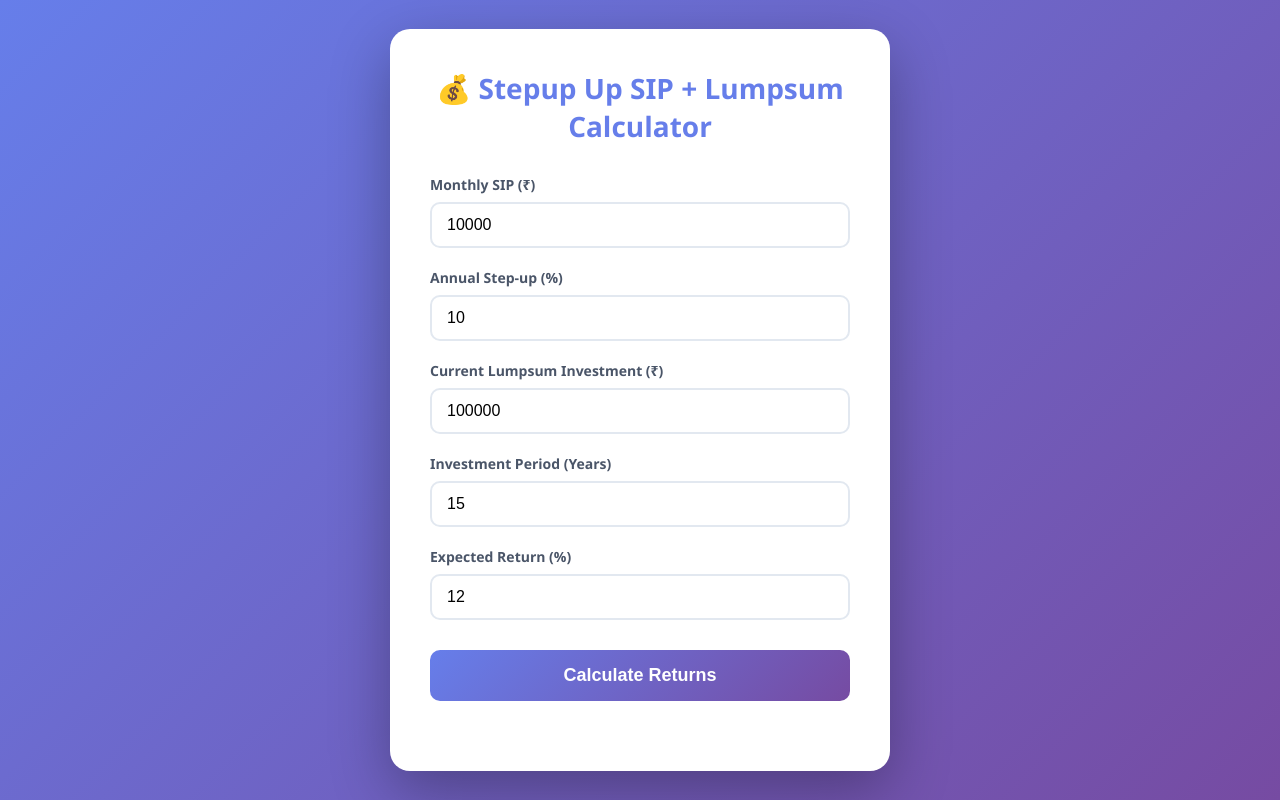
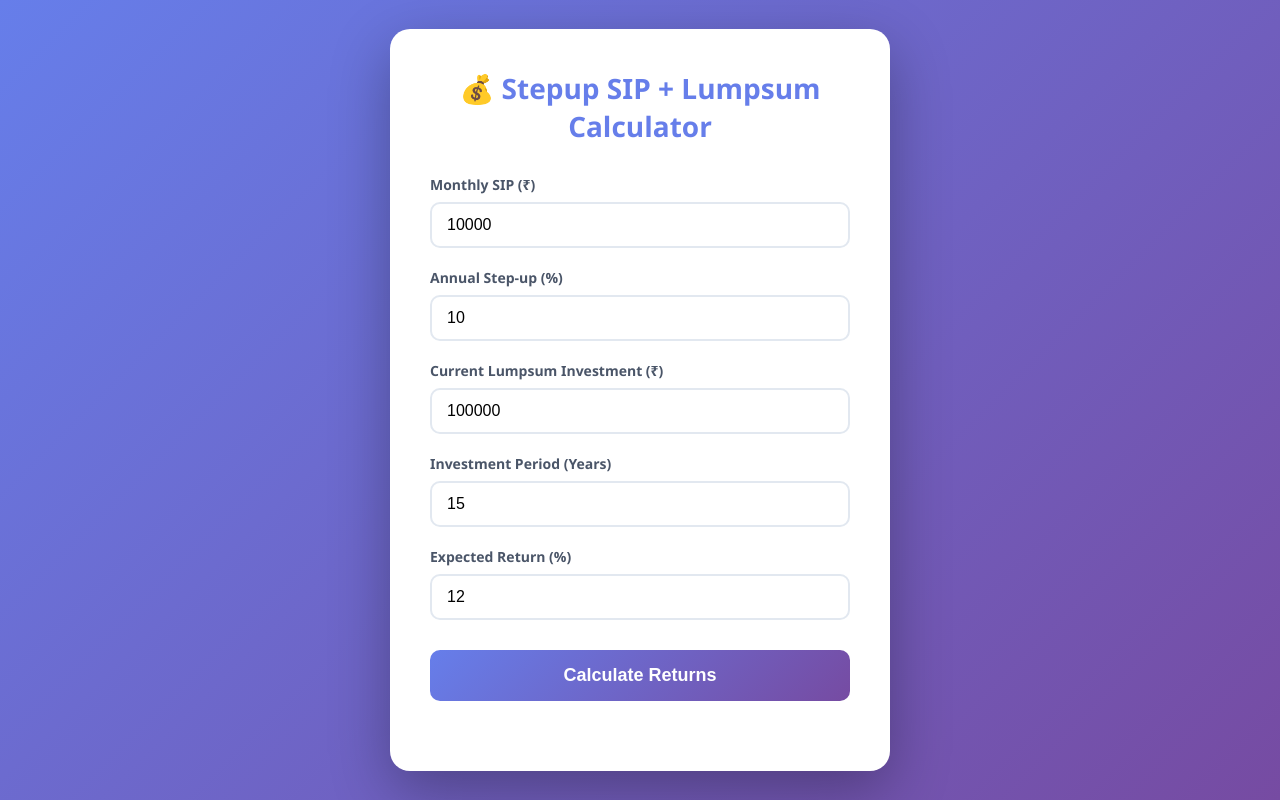
Before and after one commit to 5125/sip-lumpsum-calculator, a plain HTML site: page index.html in a window 1280 px wide. Drawn offline with Linux system fonts and the light colour scheme.

Commit message:
Update index.html

```diff
--- a/index.html
+++ b/index.html
@@ -3,7 +3,7 @@
 <head>
     <meta charset="UTF-8">
     <meta name="viewport" content="width=device-width, initial-scale=1.0">
-    <title>Stepup Up SIP + Lumpsum Calculator</title>
+    <title>Stepup SIP + Lumpsum Calculator</title>
     <style>
         * { margin: 0; padding: 0; box-sizing: border-box; }
         body {
@@ -114,7 +114,7 @@
 </head>
 <body>
     <div class="container">
-        <h2>💰 Stepup Up SIP + Lumpsum Calculator</h2>
+        <h2>💰 Stepup SIP + Lumpsum Calculator</h2>
 
         <div class="input-group">
             <label>Monthly SIP (₹)</label>
```
